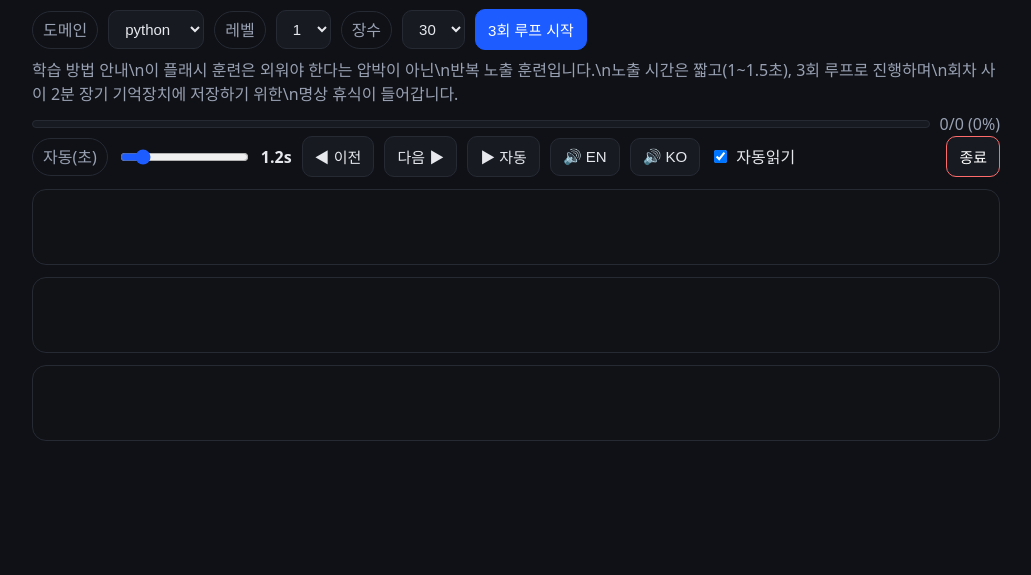
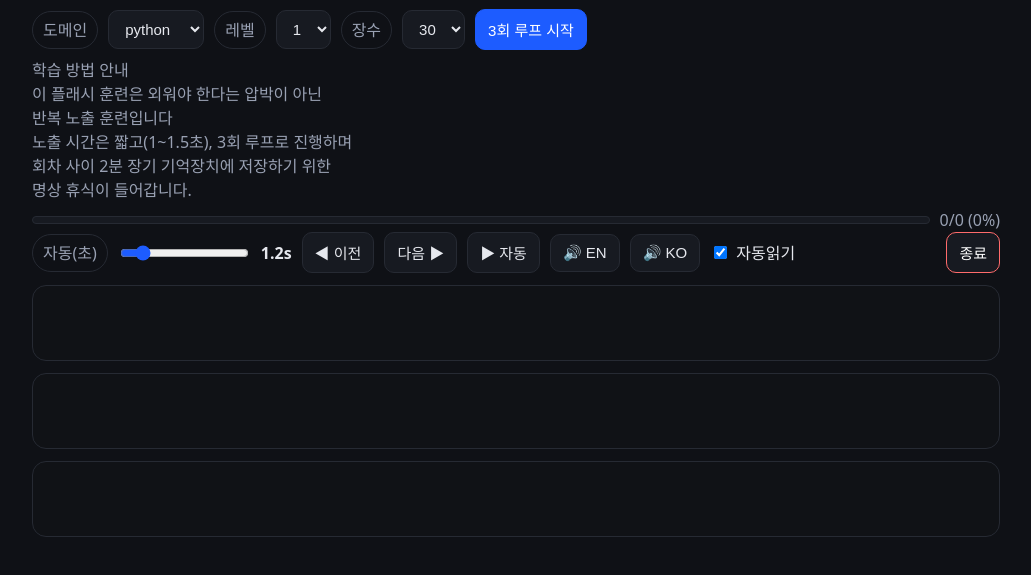
Before and after one commit to julian777k/flash-learning, a plain HTML site: page index.html in a window 1280 px wide. Shown: the part 79-654 px from the top of the page, without its empty margins (124-1155 px from the left). Drawn offline with Linux system fonts and the light colour scheme.

Commit message:
Add files via upload

```diff
--- a/index.html
+++ b/index.html
@@ -112,7 +112,7 @@
     <button class="btn-primary" id="start">3회 루프 시작</button>
   </div>
 
-  <div class="mut">학습 방법 안내\n이 플래시 훈련은 외워야 한다는 압박이 아닌\n반복 노출 훈련입니다.\n노출 시간은 짧고(1~1.5초), 3회 루프로 진행하며\n회차 사이 2분 장기 기억장치에 저장하기 위한\n명상 휴식이 들어갑니다.</div>
+  <div class="mut">학습 방법 안내<br>이 플래시 훈련은 외워야 한다는 압박이 아닌<br>반복 노출 훈련입니다<br>노출 시간은 짧고(1~1.5초), 3회 루프로 진행하며<br>회차 사이 2분 장기 기억장치에 저장하기 위한<br>명상 휴식이 들어갑니다.</div>
 
   <div class="spacer"></div>
   <div class="row2">
```
